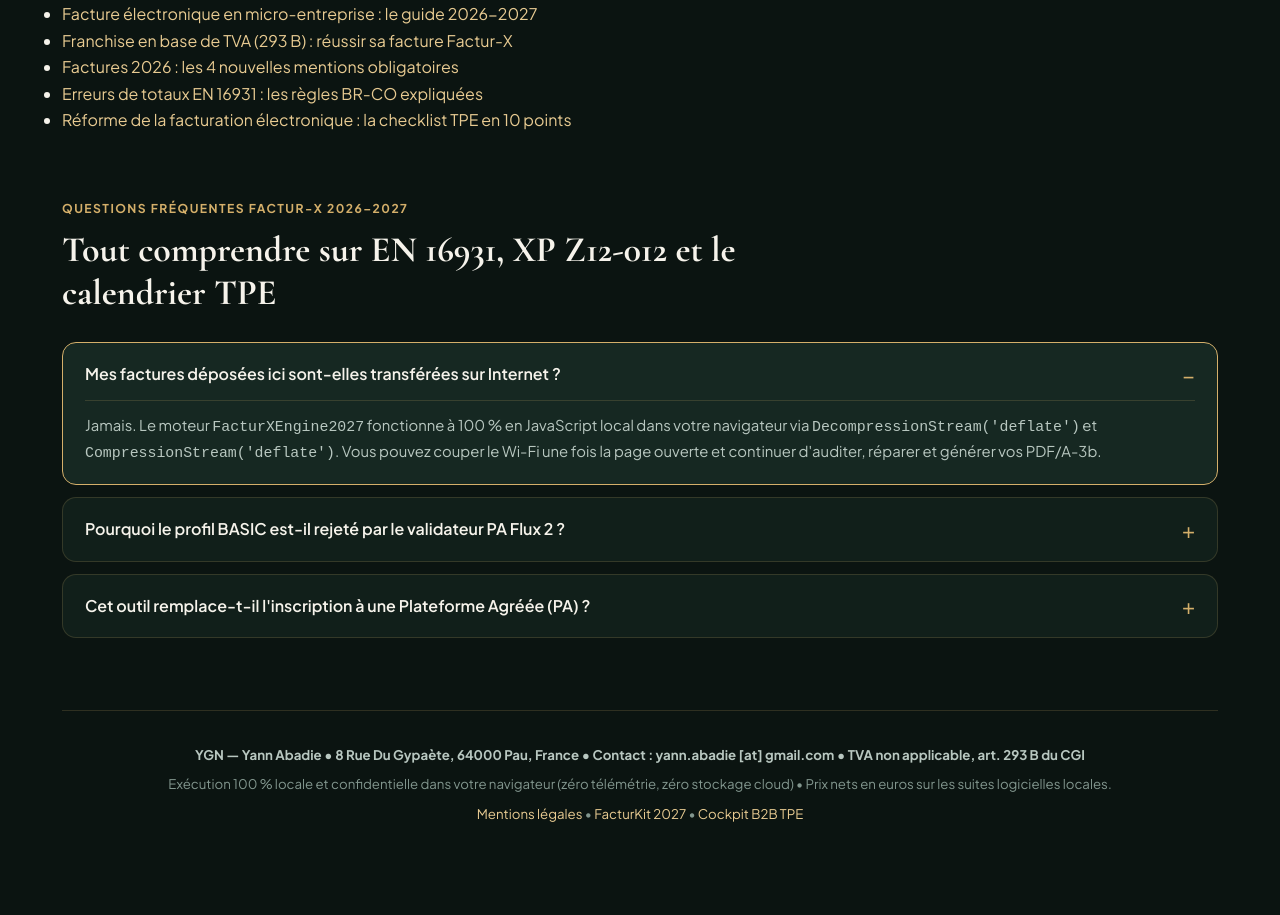
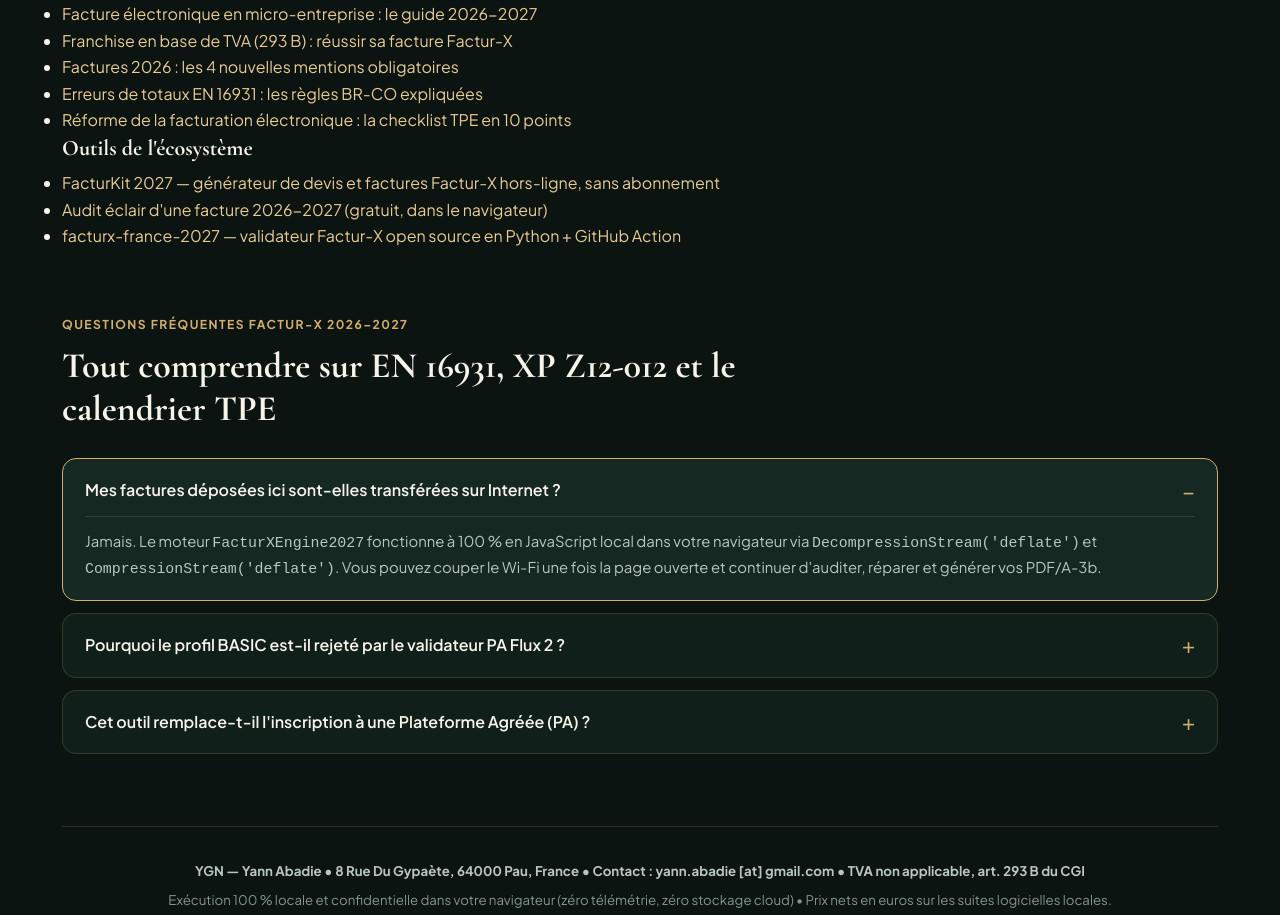
Before and after one commit to yannabadie/validateur-factur-x, a plain HTML site: page index.html in a window 1280 px wide. Shown: the part 4118-5033 px from the top of the page. Drawn offline with nearby package versions, Linux system fonts and the light colour scheme.

Commit message:
feat: validateur Factur-X gratuit 2026/2027

```diff
--- a/index.html
+++ b/index.html
@@ -896,6 +896,12 @@
           <li><a href="./erreurs-calcul-totaux-en16931-br-co.html">Erreurs de totaux EN 16931 : les règles BR-CO expliquées</a></li>
           <li><a href="./checklist-reforme-facturation-electronique-tpe.html">Réforme de la facturation électronique : la checklist TPE en 10 points</a></li>
         </ul>
+        <h3>Outils de l'écosystème</h3>
+        <ul>
+        <li><a href="https://yannabadie.github.io/facturkit-2027/" rel="noopener">FacturKit 2027 — générateur de devis et factures Factur-X hors-ligne, sans abonnement</a></li>
+        <li><a href="https://yannabadie.github.io/facturkit-2027/audit-facture-gratuit.html" rel="noopener">Audit éclair d&#x27;une facture 2026-2027 (gratuit, dans le navigateur)</a></li>
+        <li><a href="https://github.com/yannabadie/facturx-france-2027" rel="noopener">facturx-france-2027 — validateur Factur-X open source en Python + GitHub Action</a></li>
+        </ul>
       </section>
 
       <section id="section-faq" class="section-block">
```
Also changed, not shown: checklist-reforme-facturation-electronique-tpe.html (+6 -0 lines), erreurs-calcul-totaux-en16931-br-co.html (+6 -0 lines), facture-electronique-micro-entreprise-2027.html (+6 -0 lines), franchise-tva-293b-factur-x.html (+6 -0 lines), mentions-obligatoires-facture-2026.html (+6 -0 lines).
